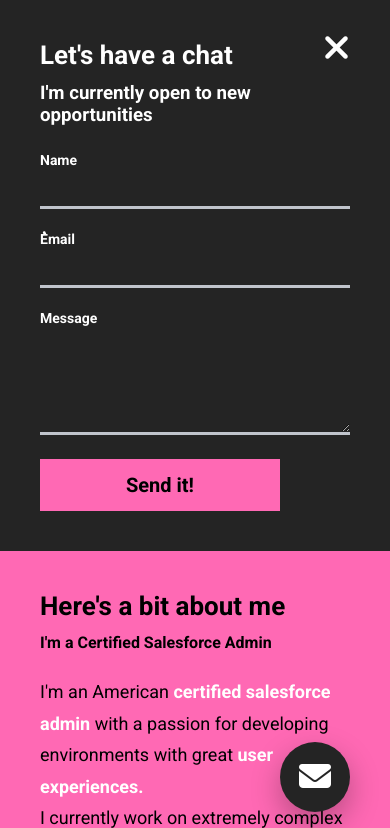
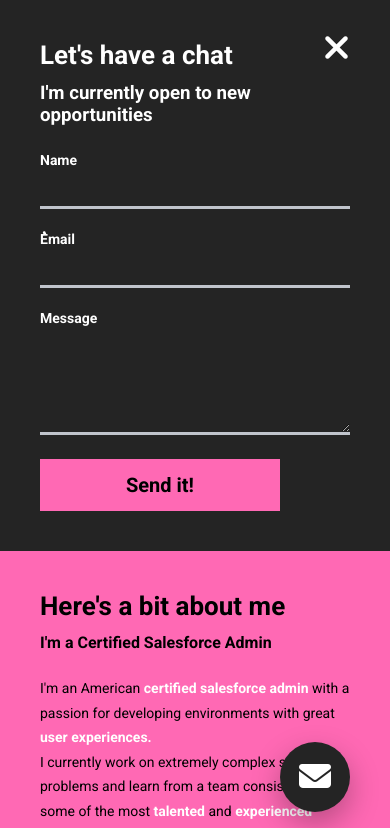
Before and after one commit to salih-b/somaya_portfolio, a plain HTML site: page index.html in a window 390 px wide. Both pictures are taken after a click on the button 315 px from the left and 777 px from the top of the page. Shown: the top 828 px of the page. Drawn offline with nearby package versions, Linux system fonts and the light colour scheme; a web font is replaced by a local one.

Commit message:
p to 14px on 820px wide screen

```diff
--- a/style.css
+++ b/style.css
@@ -702,6 +702,12 @@ footer {
 }
 
 /* Small phones, tablets, large smart phones */
+@media (max-width:820px) {
+  p{
+    font-size:14px;
+  }
+}
+
 @media (max-width: 768px) {
   .title {
     font-size: 80px;
```
